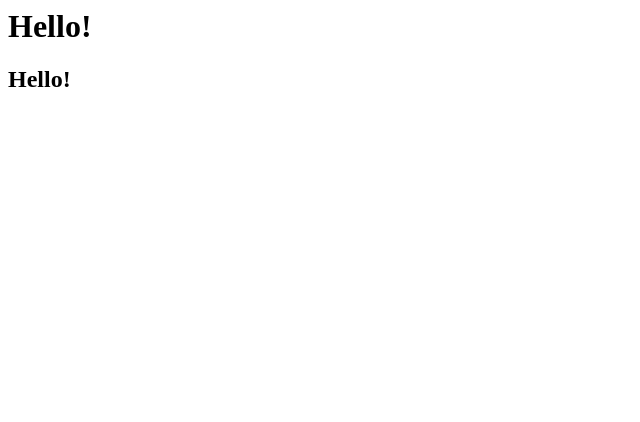
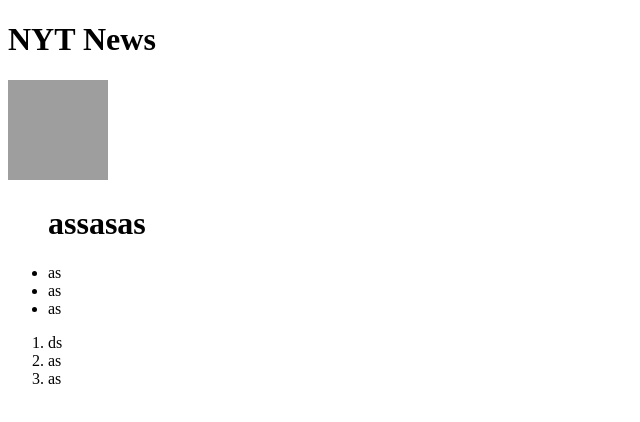
Before and after one commit to W1nkey/Homework-1, a plain HTML site: page index.html in a window 1280 px wide. Shown: the whole page, without its empty margins (0-640 px from the left). Drawn offline with Linux system fonts and the light colour scheme; grey boxes are pictures that could not be loaded.

Commit message:
Update index.html

```diff
--- a/index.html
+++ b/index.html
@@ -1,4 +1,30 @@
-<h1>Hello!</h1>
-<p>
-    <h2>Hello!</h2>
-</p>
+<!DOCTYPE html>
+<html lang="en">
+  <head>
+    <meta charset="UTF-8" />
+    <meta http-equiv="X-UA-Compatible" content="IE=edge" />
+    <meta name="viewport" content="width=device-width, initial-scale=1.0" />
+    <title>Document</title>
+  </head>
+  <body>
+    <h1>NYT News</h1>
+    <img
+      src="https://www.google.com/search?q=gkz%3B&sxsrf=ALiCzsa7gestg2VP3JrjfQOG5IniBTw4zQ:1671375272803&source=lnms&tbm=isch&sa=X&ved=2ahUKEwiyyq-LtoP8AhWUbsAKHY2cA6EQ_AUoAXoECAEQAw&biw=1920&bih=937&dpr=1#imgrc=hfuGov5k3sMi_M"
+      alt="пляж"
+      width="100"
+      height="100"
+    />
+    <ul>
+      <h1>assasas</h1>
+      <li>as</li>
+      <li>as</li>
+      <li>as</li>
+    </ul>
+
+    <ol>
+      <li>ds</li>
+      <li>as</li>
+      <li>as</li>
+    </ol>
+  </body>
+</html>
```
